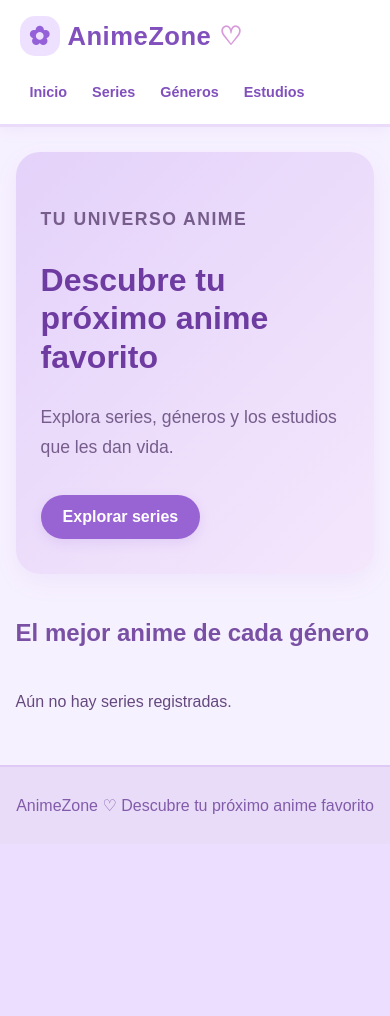
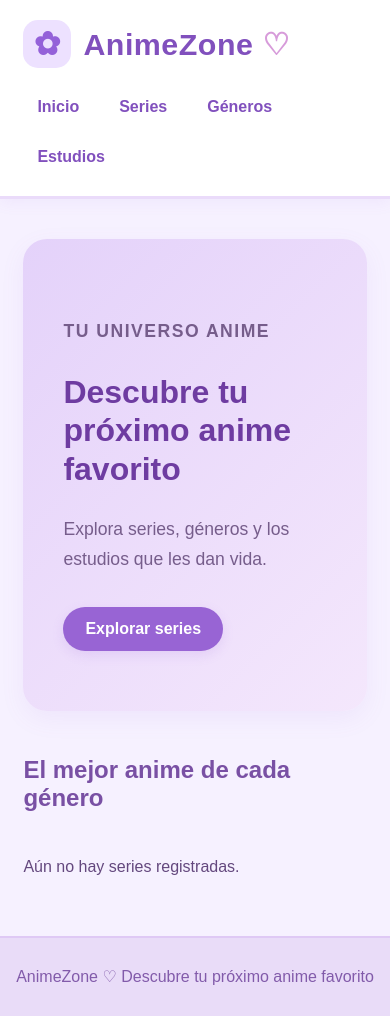
Before and after one commit to oierpalacios-del/AnimeZone, a Django app: template animeZone/appAnime/templates/appAnime/home.html in a window 390 px wide. Before the commit the page ends 814 px from the top, so only its background shows below. Run offline with Django 5.2, Linux system fonts and the light colour scheme; the template is opened without the code that fills it, so the values that code supplies are empty.

Commit message:
Update estilos.css

```diff
--- a/animeZone/appAnime/static/appAnime/css/estilos.css
+++ b/animeZone/appAnime/static/appAnime/css/estilos.css
@@ -1,9 +1,3 @@
-
-/* ========================================
-   ANIMEZONE - ESTILO KAWAII
-   Violeta, lavanda y blanco
-======================================== */
-
 /* Configuración general */
 
 * {
@@ -30,9 +24,7 @@ a:hover {
     color: #c489dc;
 }
 
-/* ========================================
-   CABECERA
-======================================== */
+/* CABECERA */
 
 .cabecera {
     display: flex;
@@ -41,7 +33,7 @@ a:hover {
     flex-wrap: wrap;
     gap: 20px;
     padding: 20px 6%;
-    background-color: #ffffff;
+    background-color: white;
     border-bottom: 3px solid #eadbfa;
     box-shadow: 0 3px 15px rgba(152, 100, 212, 0.08);
 }
@@ -103,9 +95,7 @@ nav a:hover {
     color: #70409f;
 }
 
-/* ========================================
-   CONTENIDO GENERAL
-======================================== */
+/* CONTENIDO GENERAL */
 
 .contenedor {
     width: 88%;
@@ -125,9 +115,7 @@ p {
     line-height: 1.7;
 }
 
-/* ========================================
-   INICIO - HERO
-======================================== */
+/* INICIO - HERO */
 
 .hero {
     position: relative;
@@ -135,11 +123,7 @@ p {
     padding: 60px 40px;
     margin-bottom: 45px;
     border-radius: 24px;
-    background: linear-gradient(
-        135deg,
-        #e4d2fa,
-        #f4e7fc
-    );
+    background: linear-gradient(135deg,#e4d2fa,#f4e7fc);
     color: #765d8b;
     box-shadow: 0 8px 25px rgba(152, 100, 212, 0.08);
 }
@@ -165,41 +149,32 @@ p {
     letter-spacing: 1.5px;
 }
 
-/* ========================================
-   BOTONES
-======================================== */
+/* BOTONES */
 
 .boton {
     display: inline-block;
     padding: 13px 22px;
     margin-top: 15px;
     background-color: #9864d4;
-    color: #ffffff;
+    color: white;
     border: none;
     border-radius: 25px;
     font-size: 1rem;
     font-weight: bold;
     box-shadow: 0 4px 12px rgba(152, 100, 212, 0.15);
-    transition: background-color 0.2s ease,
-                transform 0.2s ease;
 }
 
 .boton:hover {
     background-color: #8250bf;
-    color: #ffffff;
+    color: white;
     transform: translateY(-2px);
 }
 
-/* ========================================
-   TARJETAS
-======================================== */
+/* TARJETAS */
 
 .rejilla {
     display: grid;
-    grid-template-columns: repeat(
-        auto-fit,
-        minmax(230px, 1fr)
-    );
+    grid-template-columns: repeat(auto-fit,minmax(230px, 1fr));
     gap: 24px;
     margin-top: 25px;
 }
@@ -208,11 +183,9 @@ p {
     overflow: hidden;
     border: 1px solid #e8d9f8;
     border-radius: 20px;
-    background: #ffffff;
+    background: white;
     color: #64487e;
     box-shadow: 0 5px 18px rgba(152, 100, 212, 0.08);
-    transition: transform 0.2s ease,
-                box-shadow 0.2s ease;
 }
 
 .tarjeta:hover {
@@ -243,9 +216,7 @@ p {
     color: #8150bd;
 }
 
-/* ========================================
-   IMÁGENES DE ANIME
-======================================== */
+/*  IMÁGENES DE ANIME */
 
 .imagen-anime {
     display: block;
@@ -255,9 +226,7 @@ p {
     background-color: #eee3fa;
 }
 
-/* ========================================
-   PÁGINAS DE DETALLE
-======================================== */
+/* PÁGINAS DE DETALLE */
 
 .detalle {
     display: grid;
@@ -268,7 +237,7 @@ p {
     padding: 35px;
     border: 1px solid #eadbfa;
     border-radius: 22px;
-    background: #ffffff;
+    background: white;
     color: #64487e;
     box-shadow: 0 6px 22px rgba(152, 100, 212, 0.08);
 }
@@ -312,9 +281,7 @@ p {
     object-fit: cover;
 }
 
-/* ========================================
-   LOGOS DE LOS ESTUDIOS
-======================================== */
+/* LOGOS DE LOS ESTUDIOS */
 
 .logo-estudio {
     width: 65px;
@@ -338,9 +305,7 @@ p {
     margin: 0;
 }
 
-/* ========================================
-   LISTAS Y ENLACES
-======================================== */
+/* LISTAS Y ENLACES */
 
 .lista-enlaces li {
     margin-bottom: 12px;
@@ -350,9 +315,7 @@ p {
     color: #9864d4;
 }
 
-/* ========================================
-   PIE DE PÁGINA
-======================================== */
+/* PIE DE PÁGINA */
 
 .pie {
     padding: 25px 12px;
@@ -365,58 +328,3 @@ p {
 .pie p {
     margin: 0;
 }
-
-/* ========================================
-   ADAPTACIÓN A MÓVILES
-======================================== */
-
-@media (max-width: 768px) {
-
-    .cabecera {
-        flex-direction: column;
-        align-items: flex-start;
-        padding: 16px 5%;
-    }
-
-    .logo {
-        font-size: 1.6rem;
-        gap: 8px;
-    }
-
-    .logo-icono {
-        width: 40px;
-        height: 40px;
-        font-size: 1.6rem;
-    }
-
-    nav {
-        gap: 5px;
-    }
-
-    nav a {
-        padding: 8px 10px;
-        font-size: 0.9rem;
-    }
-
-    .contenedor {
-        width: 92%;
-        margin: 25px auto;
-    }
-
-    .hero {
-        padding: 35px 25px;
-    }
-
-    .detalle {
-        grid-template-columns: 1fr;
-        padding: 25px;
-    }
-
-    .imagen-detalle {
-        max-height: 400px;
-    }
-
-    .rejilla {
-        grid-template-columns: 1fr;
-    }
-}
```
